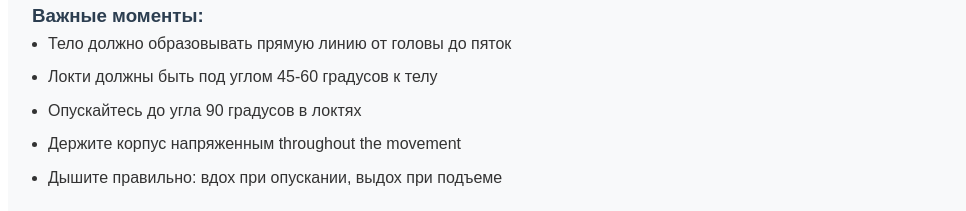
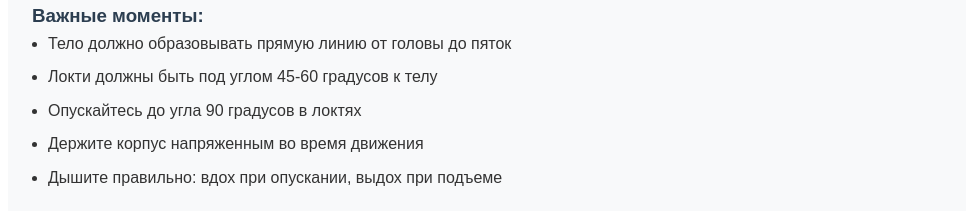
Before and after one commit to scoofiedon/fitness-poc, a Vue app: page / in a window 1280 px wide. Shown: the part 960-1171 px from the top of the page, without its empty margins (64-1030 px from the left). Built offline with nearby package versions, Linux system fonts and the light colour scheme.

Commit message:
fix: correct wording in TextDescription component for clarity

```diff
--- a/src/components/TextDescription.vue
+++ b/src/components/TextDescription.vue
@@ -7,7 +7,7 @@
         <li>Тело должно образовывать прямую линию от головы до пяток</li>
         <li>Локти должны быть под углом 45-60 градусов к телу</li>
         <li>Опускайтесь до угла 90 градусов в локтях</li>
-        <li>Держите корпус напряженным throughout the movement</li>
+        <li>Держите корпус напряженным во время движения</li>
         <li>Дышите правильно: вдох при опускании, выдох при подъеме</li>
       </ul>
 
```
